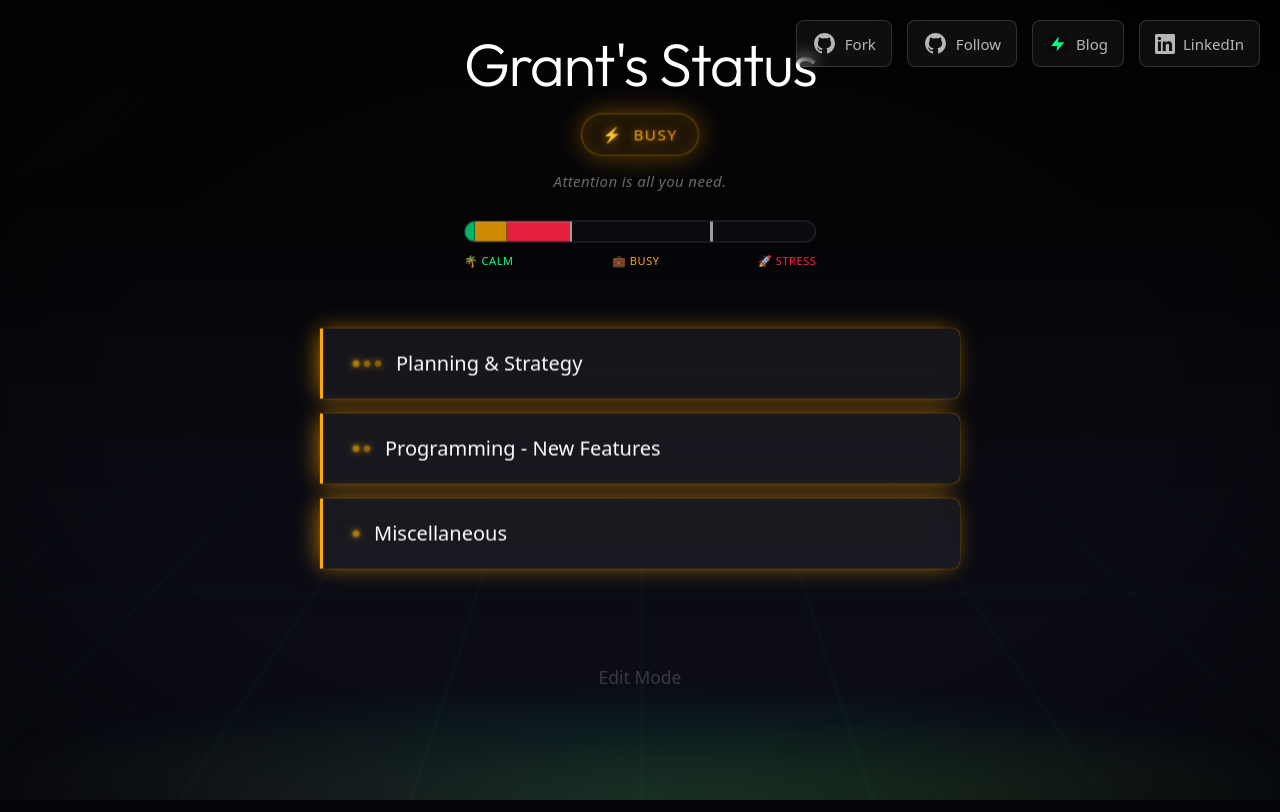
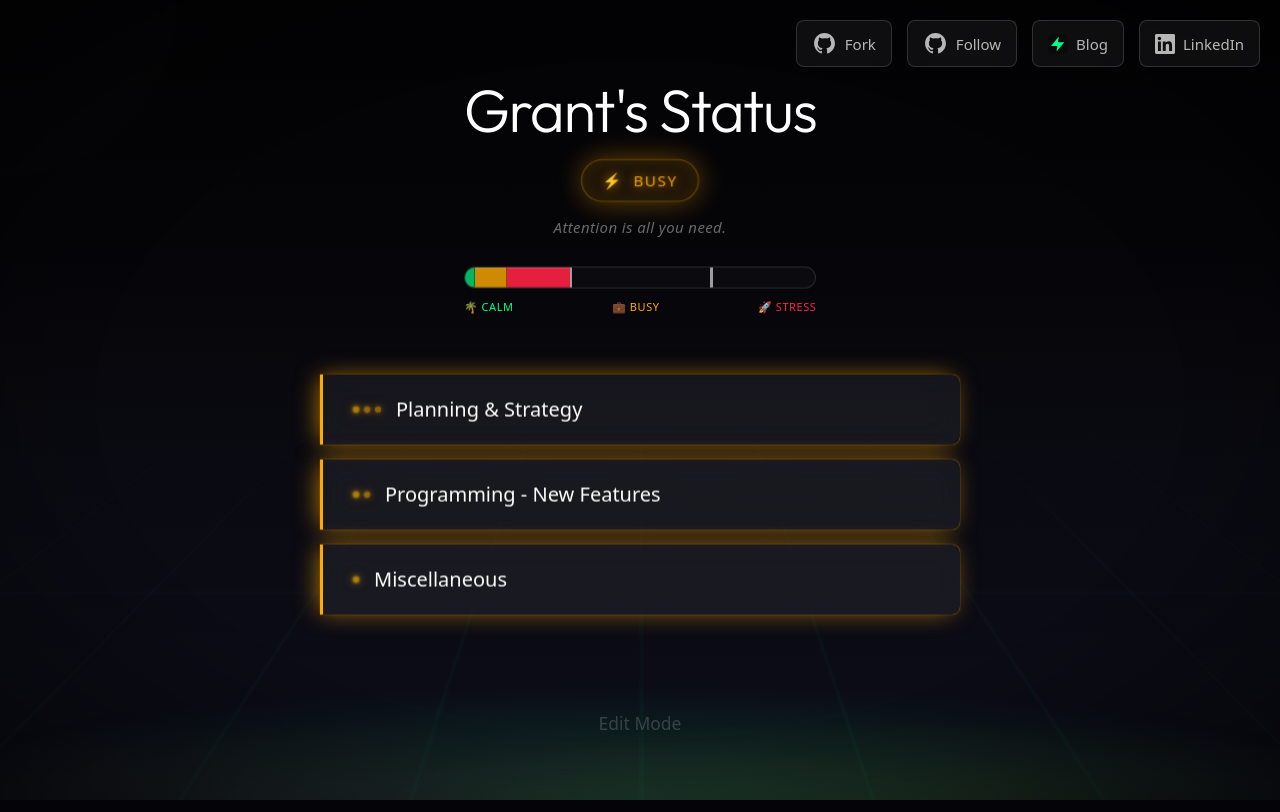
Before and after one commit to yflop/Status-and-Activity-List, a Next.js app: page / in a window 1280 px wide. Built offline with nearby package versions, Linux system fonts and the light colour scheme.

Commit message:
Add top padding to main content section

```diff
--- a/app/page.tsx
+++ b/app/page.tsx
@@ -471,7 +471,7 @@ export default function Home() {
 
 
       {/* Main content */}
-      <main className="relative z-10 min-h-screen flex flex-col items-center justify-start sm:justify-center px-2 sm:px-6 pt-16 sm:pt-0 pb-8 sm:py-12">
+      <main className="relative z-10 min-h-screen flex flex-col items-center justify-start sm:justify-center px-2 sm:px-6 pt-20 sm:pt-16 pb-8 sm:pb-12">
         <div className="float-container w-full flex flex-col items-center">
         {/* Header */}
         <header className="text-center mb-6">
```
